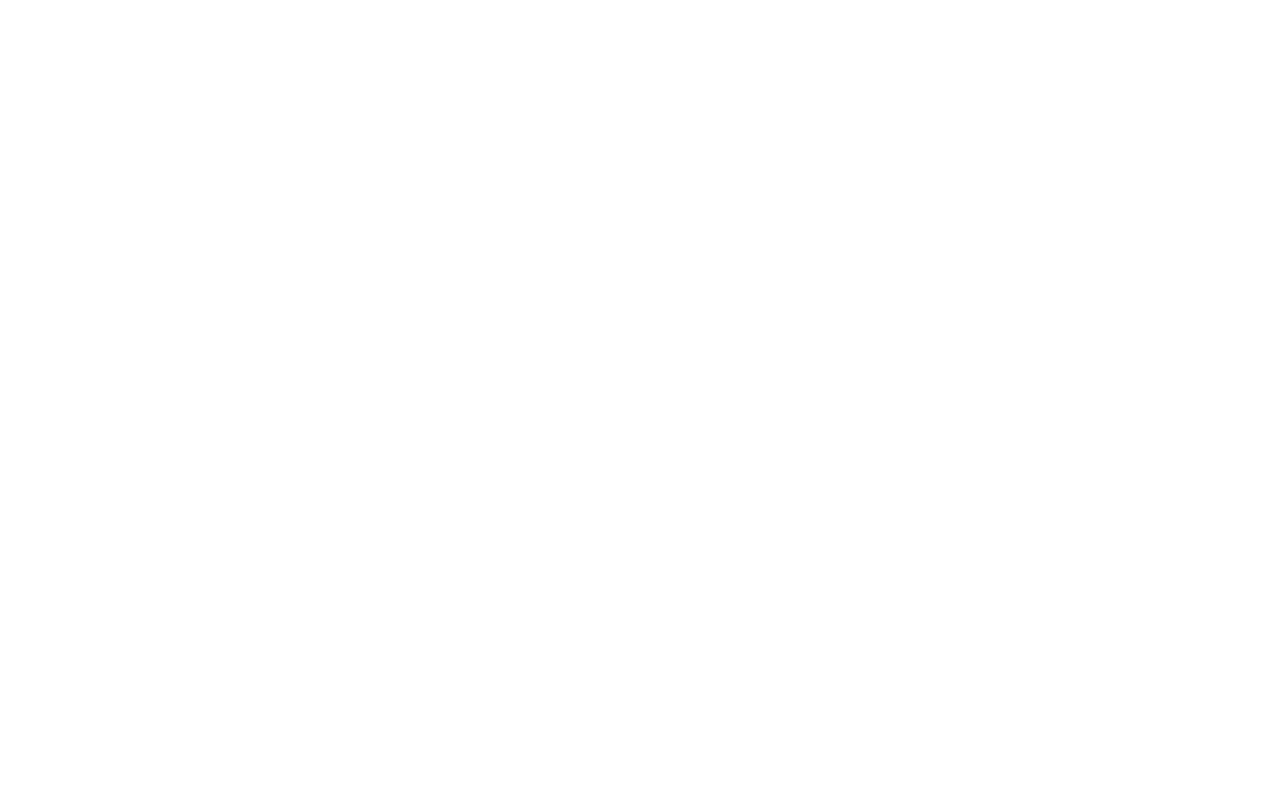
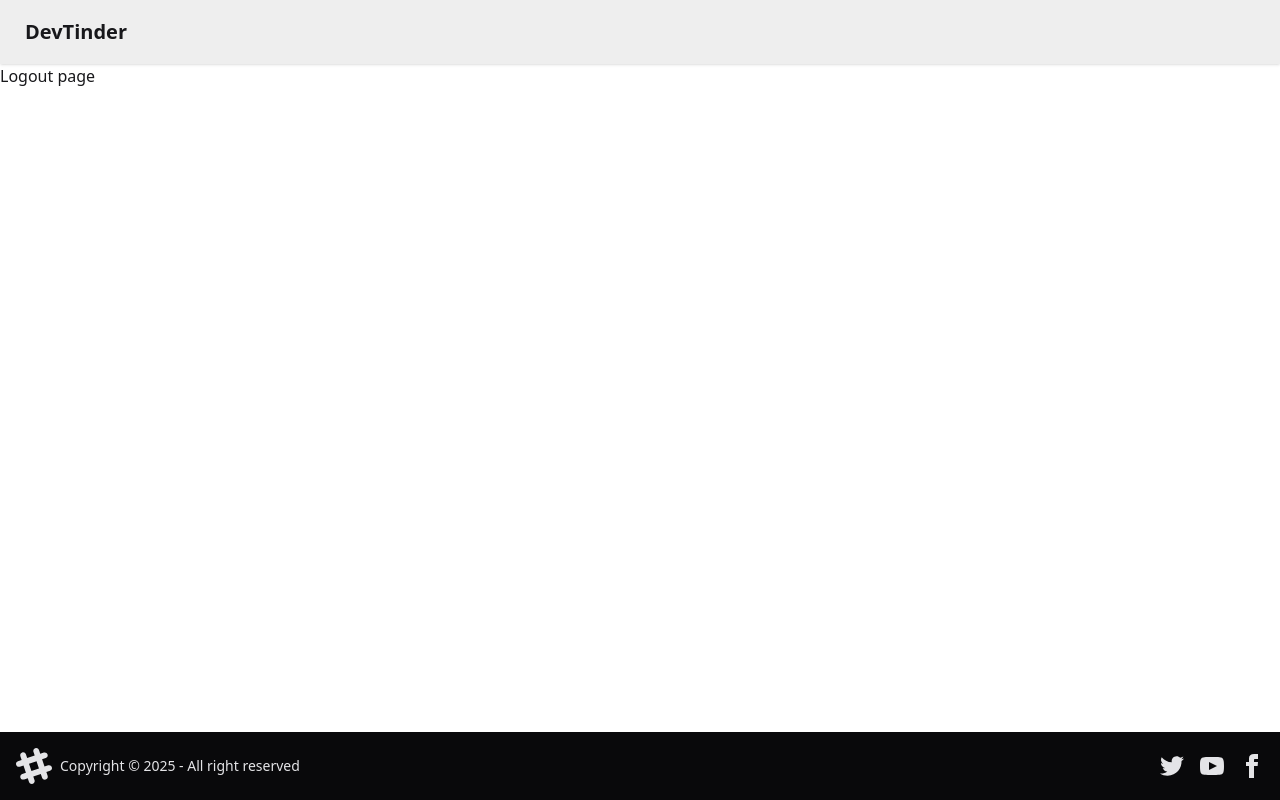
Before and after one commit to ankukushwaha/devtinder-ui, a React (Vite) app: page /logout in a window 1280 px wide. Before the commit this address had no page. Built offline with nearby package versions, Linux system fonts and the light colour scheme; no server answers.

Commit message:
without login or in absence of cookie redirecting to login page.

```diff
--- a/src/App.jsx
+++ b/src/App.jsx
@@ -3,20 +3,21 @@ import Body from "./components/Body";
 import { BrowserRouter , Routes, Route} from "react-router-dom";
 import Login from "./components/Login";
 import Signup from "./components/Signup";
+import Logout from "./components/Logout.jsx";
 import AppStore from "./utils/AppStore.js"
 import Feed from "./components/Feed.jsx";
 import { Provider } from 'react-redux'
 
 function App() {
-  const [imageURL, setImageUrl] = useState('');
 
   return (
     <Provider store={AppStore}>
       <BrowserRouter basename="/">
         <Routes>
-          <Route path="/" element={<Body imageURL={imageURL}/>} >
+          <Route path="/" element={<Body />} >
             <Route path="/feed" element={<Feed />}/>
-            <Route path="/login" element={<Login setImageUrl={setImageUrl}/>} />
+            <Route path="/logout" element={<Logout />} />
+            <Route path="/login" element={<Login />} />
             <Route path="/signup" element={<Signup />} />
           </Route>
         </Routes>
--- a/src/components/Body.jsx
+++ b/src/components/Body.jsx
@@ -1,12 +1,46 @@
-import React from "react";
+import React, { useEffect } from "react";
 import Header from "./Header";
-import { Outlet } from "react-router-dom";
+import { Outlet, useNavigate } from "react-router-dom";
 import Footer from "./Footer";
+import { BASE_URL } from "../utils/Constant";
+import { useDispatch, useSelector } from "react-redux";
+import { addUser } from "../utils/UserSlice";
 
-function Body({imageURL}){
+function Body(){
+    const dispatch = useDispatch();
+    const navigate = useNavigate();
+    const userFromStore = useSelector((store) => store.user);
+    const fetchProfile = async() => {
+        try{
+            const user = await fetch(BASE_URL + "/profile/view", {
+                method: "GET",
+                headers: {"Content-Type": "application/json"},
+                credentials: "include"
+            });
+
+            if(!user.ok){
+                if(user.status === 401){
+                    navigate("/login");
+                }
+                throw new Error("Failed to fetch profile");
+            }
+            const result = await user.json();
+            dispatch(addUser(result));
+        }
+        catch(err){
+            console.error(err.message);
+        }
+    }
+
+    useEffect(() => {
+        if(!userFromStore){
+            fetchProfile();
+        }
+    },[])
+
     return(
         <>
-            <Header imageURL={imageURL}/>
+            <Header/>
             <Outlet />
             <Footer />
         </>
--- a/src/components/Header.jsx
+++ b/src/components/Header.jsx
@@ -1,3 +1,4 @@
+import {Link} from "react-router-dom";
 import React from "react";
 import { useSelector } from "react-redux";
 
@@ -30,16 +31,16 @@ function Header() {
               className="menu menu-sm dropdown-content bg-base-100 rounded-box z-1 mt-3 w-52 p-2 shadow"
             >
               <li>
-                <a className="justify-between">
+                <Link to='/feed' className="justify-between">
                   Profile
                   <span className="badge">New</span>
-                </a>
+                </Link>
               </li>
               <li>
                 <a>Settings</a>
               </li>
               <li>
-                <a>Logout</a>
+                <Link to={"/logout"}>Logout</Link>
               </li>
             </ul>
           </div>
--- a/src/components/Login.jsx
+++ b/src/components/Login.jsx
@@ -4,7 +4,7 @@ import { useDispatch } from "react-redux"
 import { addUser } from "../utils/UserSlice"
 import { BASE_URL } from "../utils/Constant";
 
-function Login({setImageUrl}) {
+function Login() {
 
     const [email, setEmail] = useState("simran@gmail.com");
     const [password, setPassword] = useState("Simran@123");
@@ -16,10 +16,10 @@ function Login({setImageUrl}) {
             const data = await fetch(BASE_URL + "/login", {
                 method: "POST",
                 headers: { "Content-Type": "application/json" },
-                body: JSON.stringify({email: email, password: password})
+                body: JSON.stringify({email: email, password: password}),
+                credentials: "include"
             });
             const result = await data.json();
-            setImageUrl(result.imageUrl);
             dispatch(addUser(result));
             return navigate("/feed");
         }
--- /dev/null
+++ b/src/components/Logout.jsx
@@ -0,0 +1,11 @@
+import React from "react";
+
+function Logout(){
+    return(
+        <>
+            <h1>Logout page</h1>
+        </>
+    )
+}
+
+export default Logout;
--- a/src/main.jsx
+++ b/src/main.jsx
@@ -4,7 +4,7 @@ import './index.css'
 import App from './App.jsx'
 
 createRoot(document.getElementById('root')).render(
-  <StrictMode>
+  // <StrictMode>
     <App />
-  </StrictMode>,
+  // </StrictMode>,
 )
```
